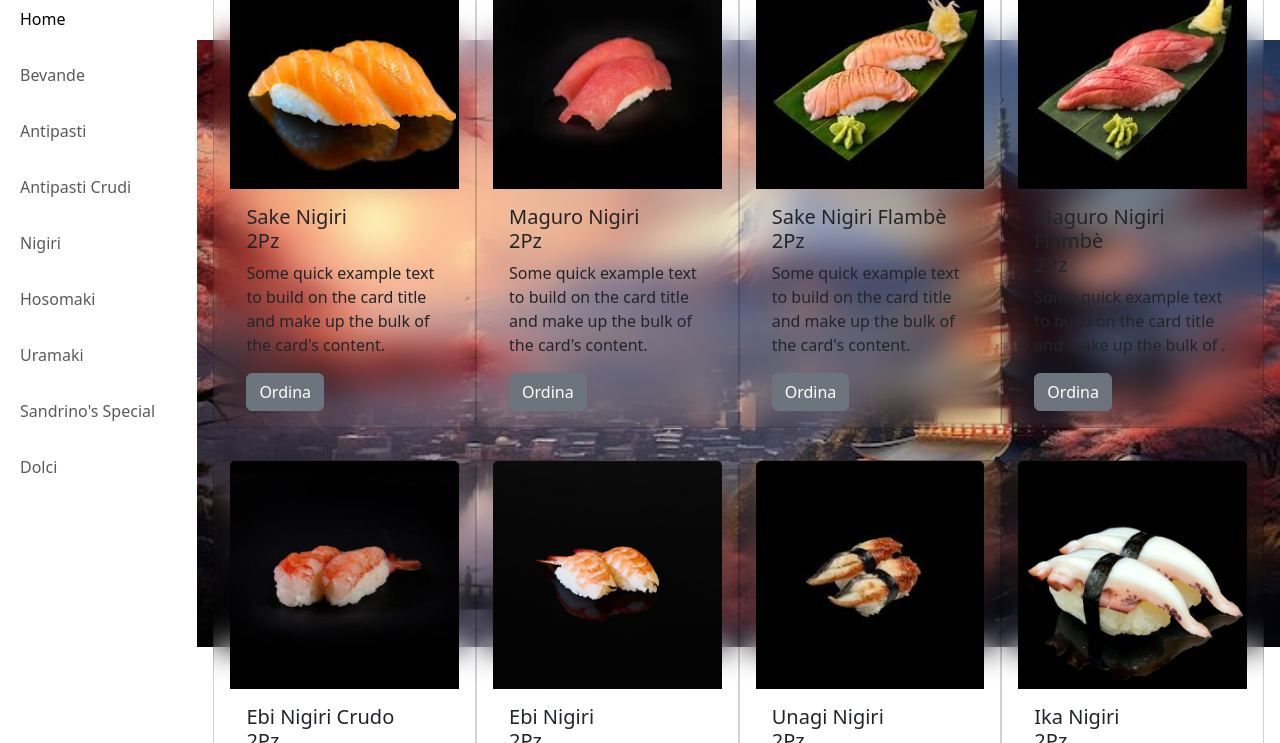
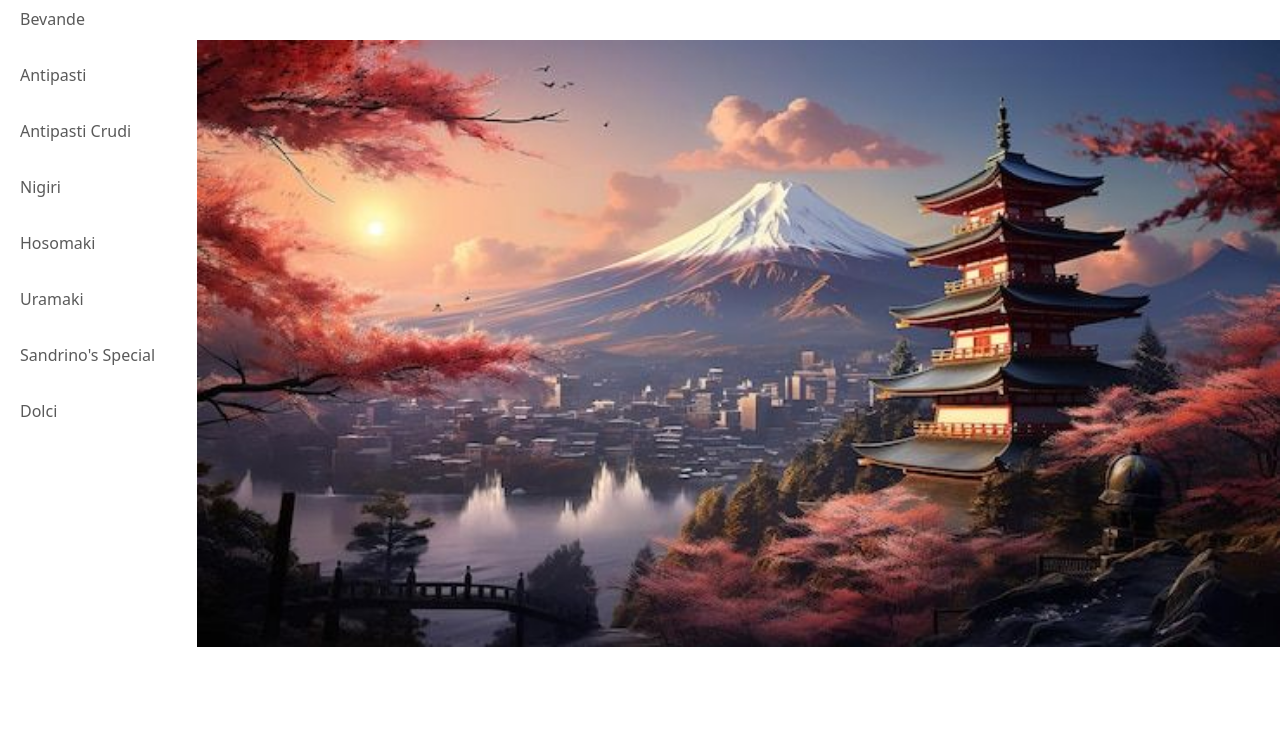
Before and after one commit to DavidePrelati/AllYouCanEat, a plain HTML site: page index.html in a window 1280 px wide. Shown: the part 57-800 px from the top of the page. Drawn offline with Linux system fonts and the light colour scheme.

Commit message:
update 3

```diff
--- a/index.html
+++ b/index.html
@@ -19,22 +19,19 @@
             <div class="collapse navbar-collapse" id="navbarSupportedContent">
                 <ul class="navbar-nav me-auto mb-2 mb-lg-0 flex-column w-100">
                     <li class="nav-item py-2">
-                        <a class="nav-link active" aria-current="page" href="#">Home</a>
+                        <a class="nav-link" id="bevande" href="bevande.html">Bevande</a>
                     </li>
                     <li class="nav-item py-2">
-                        <a class="nav-link" href="bevande.html">Bevande</a>
+                        <a class="nav-link" id="antipasti" href="antipasti.html">Antipasti</a>
                     </li>
                     <li class="nav-item py-2">
-                        <a class="nav-link" href="antipasti.html">Antipasti</a>
+                        <a class="nav-link" id="antipasti_crudi" href="antipasti_crudi.html">Antipasti Crudi</a>
                     </li>
                     <li class="nav-item py-2">
-                        <a class="nav-link" href="antipasti_crudi.html">Antipasti Crudi</a>
+                        <a class="nav-link" id="nigiri" href="nigiri.html">Nigiri</a>
                     </li>
                     <li class="nav-item py-2">
-                        <a class="nav-link" href="nigiri.html">Nigiri</a>
-                    </li>
-                    <li class="nav-item py-2">
-                        <a class="nav-link" href="hosomaki.html">Hosomaki</a>
+                        <a class="nav-link" id="hosomaki" href="hosomaki.html">Hosomaki</a>
                     </li>
                     <li class="nav-item py-2">
                         <a class="nav-link" href="uramaki.html">Uramaki</a>
@@ -50,96 +47,10 @@
             </div>
         </div>
     </nav>
-  </header>
-  <main class="main">
-        <section class="d-flex align-content-center justify-content-start py-3 px-3">
-            <div class="card px-3" style="width: 18rem; background-color: transparent; backdrop-filter: blur(1rem);">
-                <img src="immagini/nigiri/nigiriSalmone.jpg" class="card-img-top" alt="nigiri salmone">
-                <div class="card-body">
-                <h5 class="card-title">Sake Nigiri <br>2Pz</h5>
-                <p class="card-text">Some quick example text to build on the card title and make up the bulk of the card's content.</p>
-                <a href="#" class="btn btn-secondary">Ordina</a>
-                </div>
-            </div>
-            <div class="card px-3" style="width: 18rem; background-color: transparent; backdrop-filter: blur(1rem);">
-                <img src="immagini/nigiri/nigiriTonno.jpg" class="card-img-top" alt="nigiri tonno">
-                <div class="card-body">
-                <h5 class="card-title">Maguro Nigiri <br>2Pz</h5>
-                <p class="card-text">Some quick example text to build on the card title and make up the bulk of the card's content.</p>
-                <a href="#" class="btn btn-secondary">Ordina</a>
-                </div>
-            </div>
-            <div class="card px-3" style="width: 18rem; background-color: transparent; backdrop-filter: blur(1rem);">
-                <img src="immagini/nigiri/nigiriSalmoneCotto.jpg" class="card-img-top" alt="salmone cotto">
-                <div class="card-body">
-                <h5 class="card-title">Sake Nigiri Flambè <br>2Pz</h5>
-                <p class="card-text">Some quick example text to build on the card title and make up the bulk of the card's content.</p>
-                <a href="#" class="btn btn-secondary">Ordina</a>
-                </div>
-            </div>
-            <div class="card px-3" style="width: 18rem; background-color: transparent; backdrop-filter: blur(1rem);">
-                <img src="immagini/nigiri/nigiriTonnoCotto.jpg" class="card-img-top" alt="tonno cotto">
-                <div class="card-body">
-                <h5 class="card-title">Maguro Nigiri Flambè <br>2Pz</h5>
-                <p class="card-text">Some quick example text to build on the card title and make up the bulk of .</p>
-                <a href="#" class="btn btn-secondary">Ordina</a>
-                </div>
-            </div>
-    </section>
-    <section class="d-flex align-content-center justify-content-start py-3 px-3">
-            <div class="card px-3" style="width: 18rem; background-color: transparent; backdrop-filter: blur(1rem);">
-                <img src="immagini/nigiri/nigiriGambero.jpg" class="card-img-top" alt="gambero crudo">
-                <div class="card-body">
-                <h5 class="card-title">Ebi Nigiri Crudo <br>2Pz</h5>
-                <p class="card-text">Some quick example text to build on the card title and make up the bulk of the card's content.</p>
-                <a href="#" class="btn btn-secondary">Ordina</a>
-                </div>
-            </div>
-            <div class="card px-3" style="width: 18rem; background-color: transparent; backdrop-filter: blur(1rem);">
-                <img src="immagini/nigiri/nigiriGamberoCotto.jpg" class="card-img-top" alt="nigiri gambero cotto">
-                <div class="card-body">
-                <h5 class="card-title">Ebi Nigiri <br>2Pz</h5>
-                <p class="card-text">Some quick example text to build on the card title and make up the bulk of the card's content.</p>
-                <a href="#" class="btn btn-secondary">Ordina</a>
-                </div>
-            </div>
-            <div class="card px-3" style="width: 18rem; background-color: transparent; backdrop-filter: blur(1rem);">
-                <img src="immagini/nigiri/nigiriAnguilla.jpg" class="card-img-top" alt="nigiri anguilla">
-                <div class="card-body">
-                <h5 class="card-title">Unagi Nigiri <br>2Pz</h5>
-                <p class="card-text">Some quick example text to build on the card title and make up the bulk of the card's content.</p>
-                <a href="#" class="btn btn-secondary">Ordina</a>
-                </div>
-            </div>
-            <div class="card px-3" style="width: 18rem; background-color: transparent; backdrop-filter: blur(1rem);">
-                <img src="immagini/nigiri/nigiriPolpo.jpg" class="card-img-top" alt="nigiri polpo">
-                <div class="card-body">
-                <h5 class="card-title">Ika Nigiri <br>2Pz</h5>
-                <p class="card-text">Some quick example text to build on the card title and make up the bulk of the card's content.</p>
-                <a href="#" class="btn btn-secondary">Ordina</a>
-                </div>
-            </div>
-    </section>
-    <section class="d-flex align-content-center justify-content-start py-3 px-3">
-        <div class="card px-3" style="width: 18rem; background-color: transparent; backdrop-filter: blur(1rem);">
-        <img src="immagini/nigiri/gunkanSalmone.jpg" class="card-img-top" alt="gunkan nigiri">
-        <div class="card-body">
-            <h5 class="card-title">Gunkan Nigiri <br>2Pz</h5>
-            <p class="card-text">Some quick example text to build on the card title and make up the bulk of the card's content.</p>
-            <a href="#" class="btn btn-secondary">Ordina</a>
-        </div>
-        </div>
-        <div class="card px-3" style="width: 18rem; background-color: transparent; backdrop-filter: blur(1rem);">
-        <img src="immagini/nigiri/nigiriRicciola.jpg" class="card-img-top" alt="nigiri polpo">
-        <div class="card-body">
-            <h5 class="card-title">Kanpachi Nigiri <br>2Pz</h5>
-            <p class="card-text">Some quick example text to build on the card title and make up the bulk of the card's content.</p>
-            <a href="#" class="btn btn-secondary">Ordina</a>
-        </div>
-        </div>
-    </section>
-
-  </main>
+    </header>
+    <main class="main" id="main">
+    </main>
 
 </body>
+<script src="index.js"></script>
 </html>
--- /dev/null
+++ b/index.js
@@ -0,0 +1,52 @@
+var id;
+id=1
+var testo;
+testo = "ehbd aqowo";
+var testo2 = new String (' idybiwubdal')
+var date = new Date ()
+var giorniSettimana = ["Lun", "Mar", "Mer", "Gio", "Ven", "Sab" , "Dom"];
+console.log("Id: " + id);
+console.log(testo.charAt(2));
+console.log(testo + testo2);
+console.log(giorniSettimana);
+console.log(giorniSettimana[3]);
+
+var collega = giorniSettimana[2] + giorniSettimana[4]
+console.log(collega);
+
+/*If*/
+if (testo != testo2) {
+    console.log(true);
+}
+
+/*Cicli*/
+for (var num=0; num<6; num++){
+    console.log(num);
+
+}
+
+
+for (let i = 0; i < giorniSettimana.length; i++) {
+    const element = giorniSettimana[i];
+    console.log(element);
+}
+
+
+function caricaFile(fileName) {
+    fetch(fileName)
+    .then(response => response.text())
+    .then(data => {
+        document.getElementById('main').innerHTML = data;
+        console.log("Avviato con successo" + fileName);
+
+    })
+    .catch(error => {
+        document.getElementById('main').innerHTML = 'Errore per arrivare alla pagina'
+        console.log("Errore " + error)
+    })
+}
+
+document.getElementById("nigiri").addEventListener('click', function (event) {
+    event.preventDefault()
+     caricaFile("nigiri.html")
+})
--- a/style/index.css
+++ b/style/index.css
@@ -9,7 +9,7 @@ body{
 }
 
 .card{
-    background-color: transparent;
+
 }
 
 .main{
```
